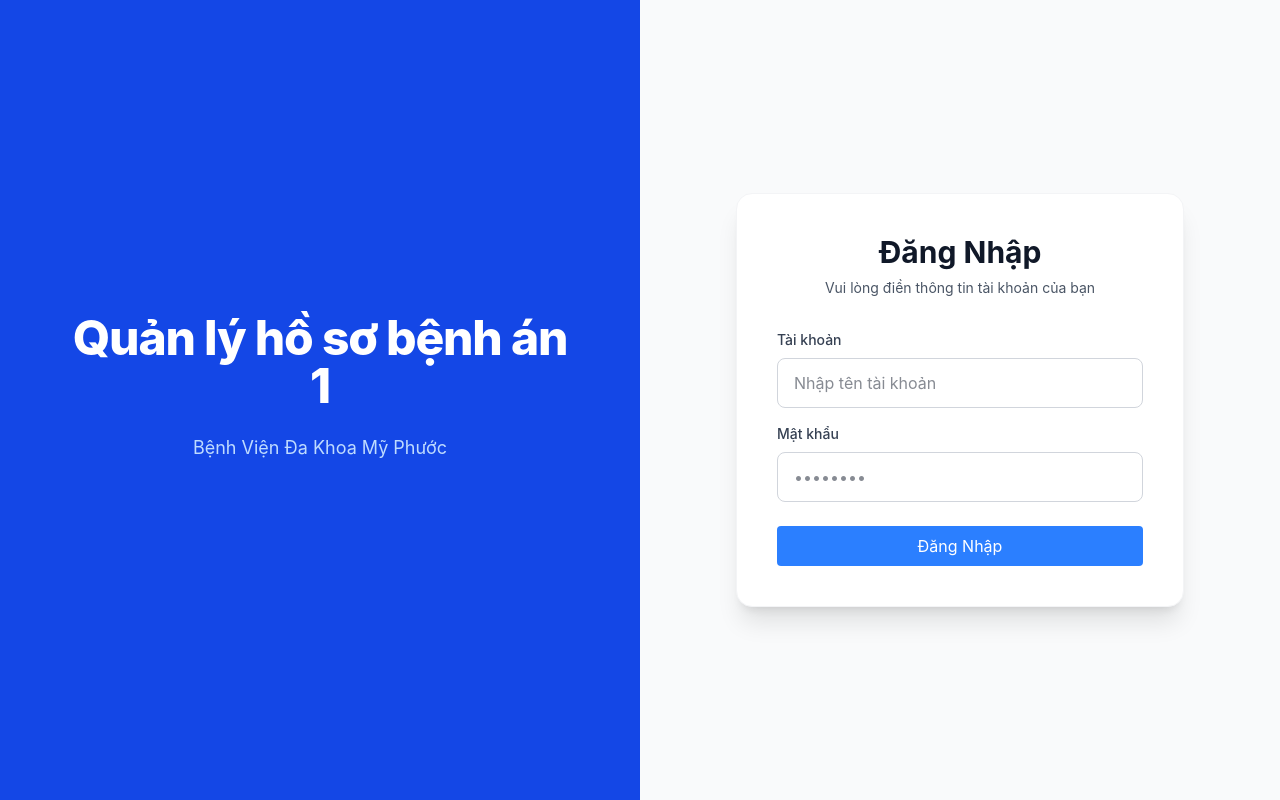
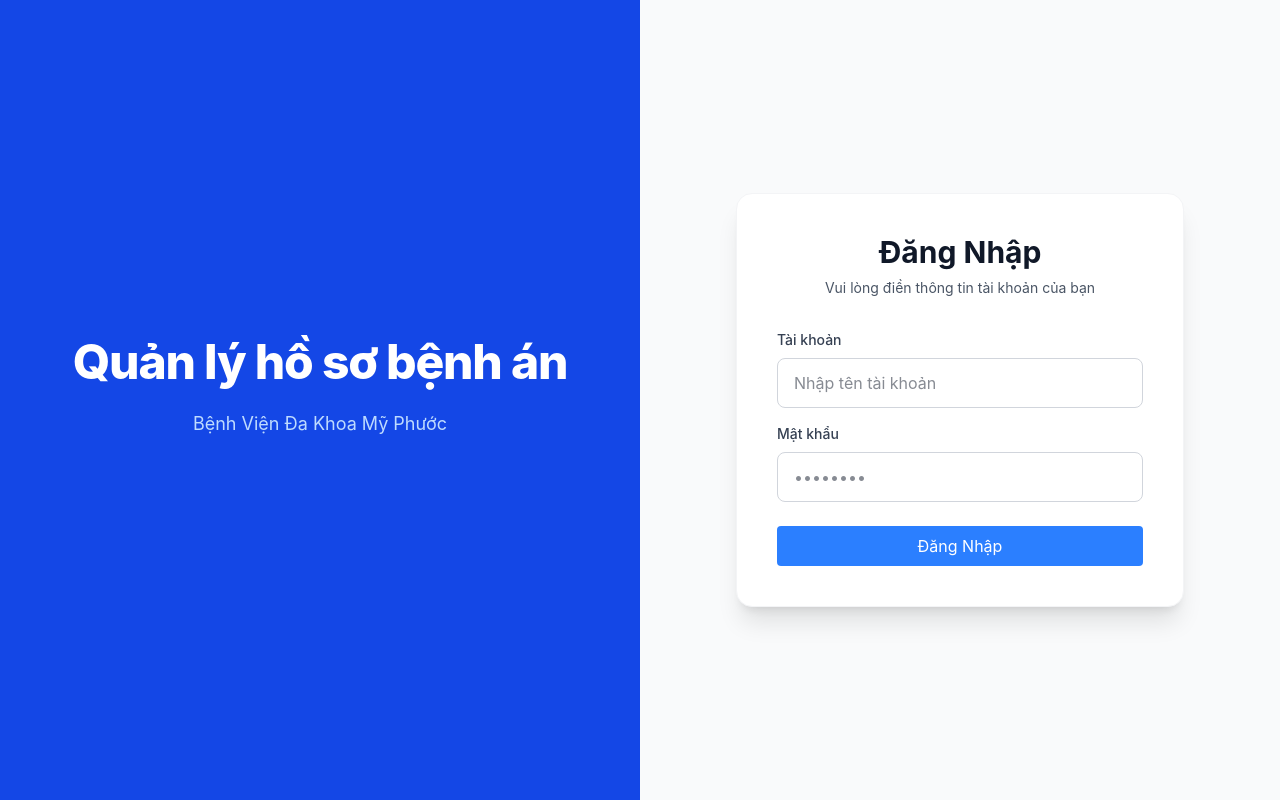
Before and after one commit to nguyengiaan123a/feqlyba, a React (Vite) app: page /login in a window 1280 px wide. Built offline with nearby package versions, Linux system fonts and the light colour scheme.

Commit message:
test cd/cd 2

```diff
--- a/src/pages/Login.tsx
+++ b/src/pages/Login.tsx
@@ -61,7 +61,7 @@ export default function Login() {
       <div className="hidden lg:flex lg:w-1/2 bg-blue-700 items-center justify-center p-12 text-white">
         <div className="max-w-lg text-center">
           <h1 className="mb-6 text-5xl font-extrabold tracking-tight">
-            Quản lý hồ sơ bệnh án 1
+            Quản lý hồ sơ bệnh án
           </h1>
           <p className="mb-6 text-lg text-blue-200">
             Bệnh Viện Đa Khoa Mỹ Phước
```
